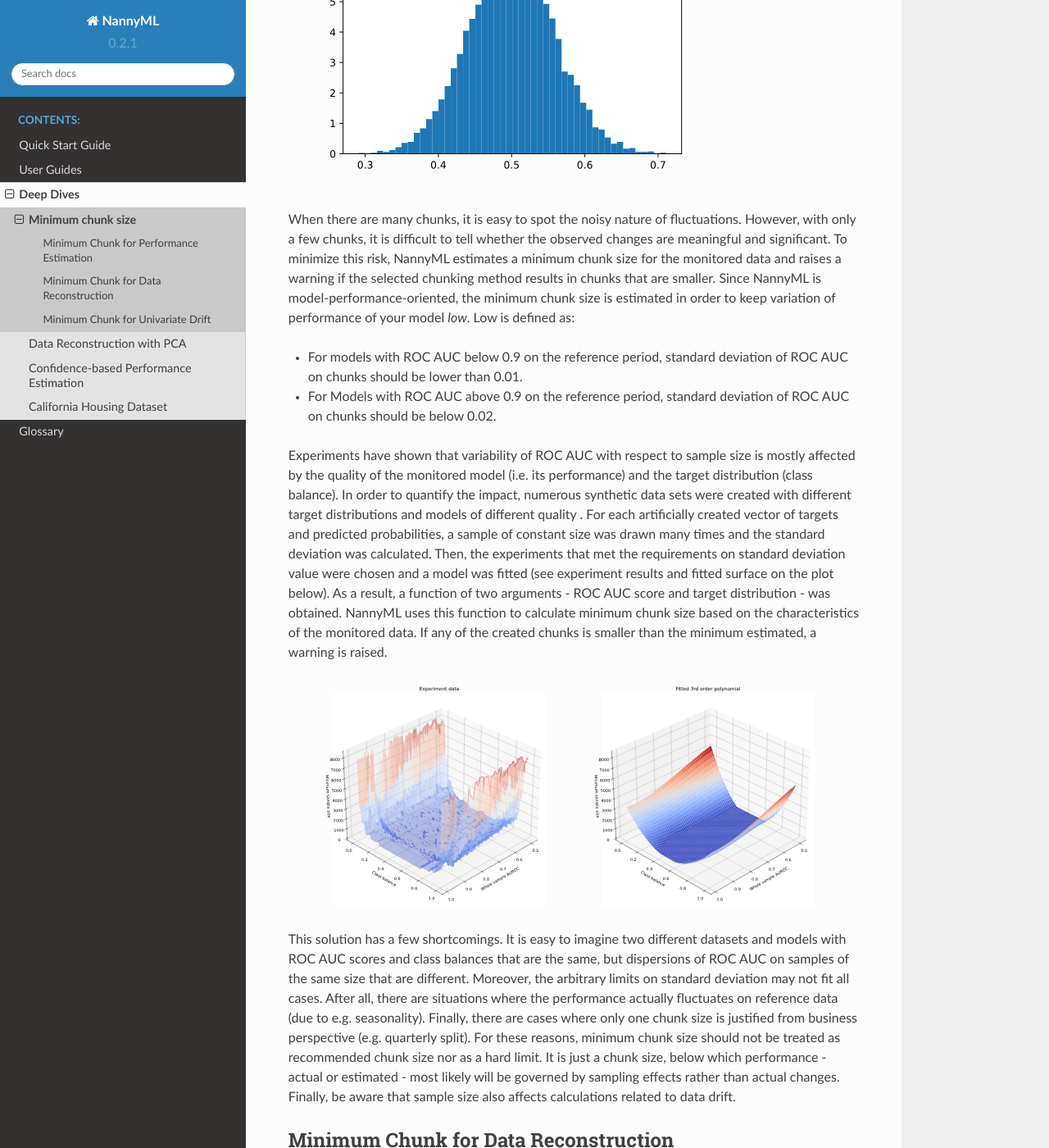
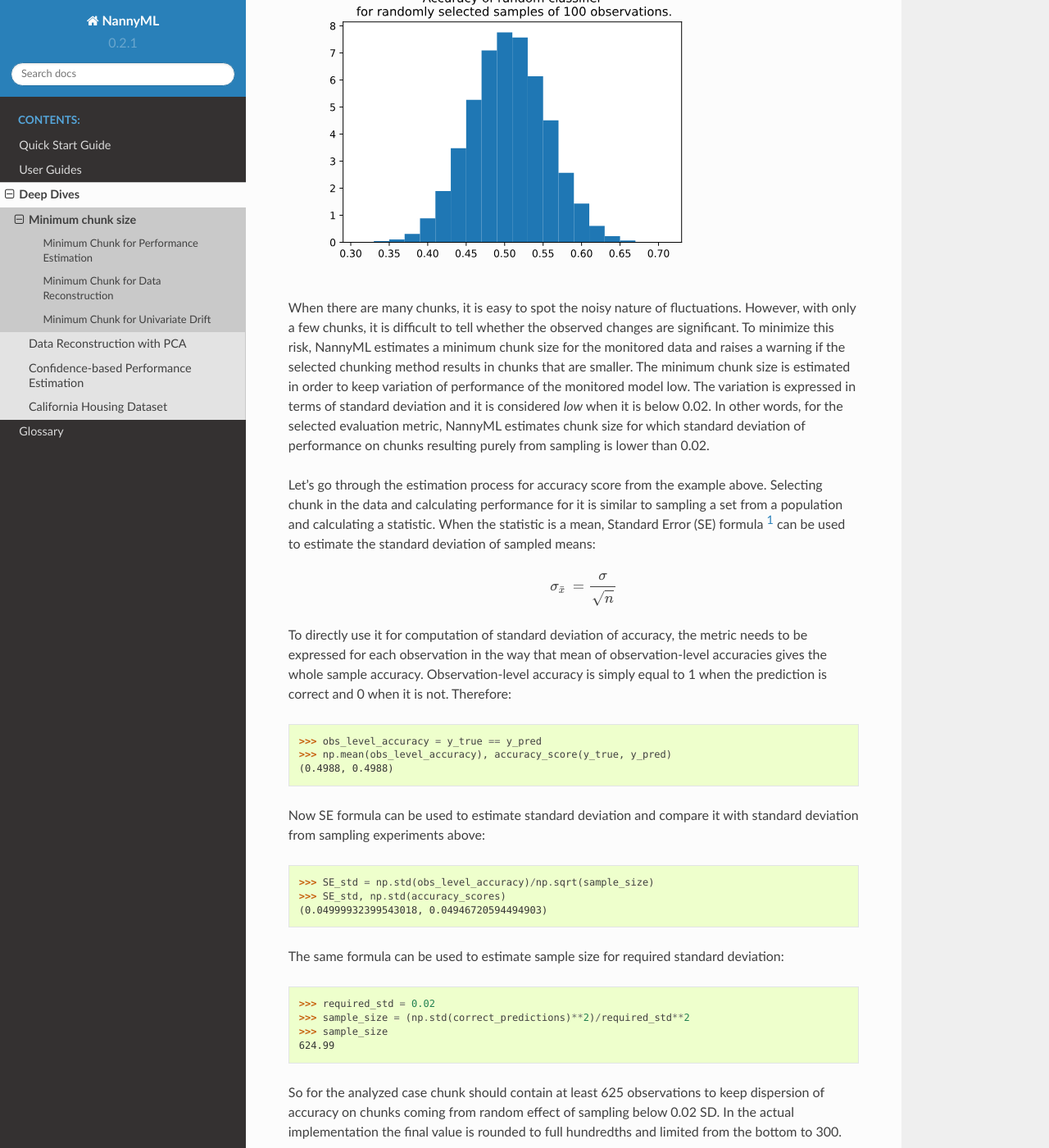
Before and after one commit to NannyML/nannyml, a Sphinx documentation site: the page built from docs/deep_dive/minimum_chunk_size.rst, in a window 1280 px wide and 1400 px high, scrolled down 1038 px. Shown: the whole window at 82% size. Built offline with Sphinx 7.4.7 and the Read the Docs theme 2.0.0, drawn with Linux system fonts in a browser that asks for light colours; pages that are not in the unit, such as notebooks, are missing from menus; some of the changed text lies outside the part shown.

Commit message:
update docs on minimum chunk size

```diff
--- a/docs/deep_dive/minimum_chunk_size.rst
+++ b/docs/deep_dive/minimum_chunk_size.rst
@@ -21,49 +21,98 @@ Minimum Chunk for Performance Estimation
 When the chunk size is small
 **what looks like a significant drop in performance of the monitored model may be only a sampling effect**.
 To better understand that, have a look at the histogram below.
-It shows dispersion of ROC AUC for a random model predicting a random binary target (which by definition should be 0.5) for
-a sample of 100 observations. It is not uncommon to get ROC AUC of 0.65 for some samples.
+It shows dispersion of accuracy for a random model predicting a random binary target (which by definition should be 0.5)
+for a sample of 100 observations. It is not uncommon to get accuracy of 0.6 for some samples. The effect is even
+stronger for more complex metrics like AUROC.
 
 .. code-block:: python
 
     >>> import numpy as np
     >>> import matplotlib.pyplot as plt
-    >>> from sklearn.metrics import roc_auc_score
+    >>> from sklearn.metrics import accuracy_score
     >>>
     >>> sample_size = 100
-    >>> roc_aucs = []
+    >>> dataset_size = 10_000
+    >>> # random model
+    >>> y_true = np.random.binomial(1, 0.5, dataset_size)
+    >>> y_pred = np.random.binomial(1, 0.5, dataset_size)
+    >>> accuracy_scores = []
     >>>
     >>> for experiment in range(10_000):
-    >>>     y_trues = np.random.binomial(1, 0.5, sample_size) # balanced dataset
-    >>>     y_pred_probas = np.random.beta(0.5,0.5, sample_size) # beta distribution of y_pred_proba
-    >>>     roc_aucs.append(roc_auc_score(y_trues, y_pred_probas))
+    >>>     subset_indexes = np.random.choice(dataset_size, sample_size, replace=False) # get random indexes
+    >>>     y_true_subset = y_true[subset_indexes]
+    >>>     y_pred_subset = y_pred[subset_indexes]
+    >>>     accuracy_scores.append(accuracy_score(y_true_subset, y_pred_subset))
     >>>
-    >>> plt.hist(roc_aucs, bins=50, density=True)
-    >>> plt.title("ROC AUC of random classifier\n for randomly selected samples of 100 observations.");
+    >>> plt.hist(accuracy_scores, bins=20, density=True)
+    >>> plt.title("Accuracy of random classifier\n for randomly selected samples of 100 observations.");
 
-.. image:: ../_static/deep_dive_data_chunks_stability_of_ROC_AUC.svg
+.. image:: ../_static/deep_dive_data_chunks_stability_of_accuracy.svg
     :width: 400pt
 
 When there are many chunks, it is easy to spot the noisy nature of fluctuations. However, with only a few chunks, it
-is difficult to tell whether the observed changes are meaningful and significant. To minimize this risk, NannyML
+is difficult to tell whether the observed changes are significant. To minimize this risk, NannyML
 estimates a minimum chunk size for the monitored data and raises a warning if the selected chunking method results in
-chunks that are smaller. Since NannyML is model-performance-oriented, the minimum chunk size is estimated in order to keep variation of performance of your model *low*. Low is defined as:
+chunks that are smaller. The minimum chunk size is estimated in order to
+keep variation of performance of the monitored model low. The variation is expressed in terms of standard deviation and
+it is considered *low* when it is below 0.02. In other words, for the selected evaluation metric, NannyML
+estimates chunk size for which standard deviation of performance on chunks resulting purely from sampling is lower
+than 0.02.
 
-- For models with ROC AUC below 0.9 on the reference period, standard deviation of ROC AUC on chunks should be lower than 0.01.
-- For Models with ROC AUC above 0.9 on the reference period, standard deviation of ROC AUC on chunks should be below 0.02.
+Let's go through the estimation process for accuracy score from the example above. Selecting chunk in the data and
+calculating performance for it is similar to sampling a set from a population and calculating a statistic. When
+the statistic is a mean, Standard Error (SE) formula [1]_ can be used to estimate the standard deviation of sampled
+means:
 
-Experiments have shown that variability of ROC AUC with respect to sample size is mostly affected by the quality of
-the monitored model (i.e. its performance) and the target distribution (class balance). In order to quantify the
-impact, numerous synthetic data sets were created with different target distributions and models of different quality
-. For each artificially created vector of targets and predicted probabilities, a sample of constant size was drawn
-many times and the standard deviation was calculated. Then, the experiments that met the requirements on standard deviation value were chosen and a model was fitted (see experiment results and fitted surface on the plot below). As a result, a function of two arguments - ROC AUC score and target distribution - was obtained. NannyML uses this function to calculate minimum chunk size based on the characteristics of the monitored data. If any of the created chunks is smaller than the minimum estimated, a warning is raised.
+    .. math::
+        {\sigma }_{\bar {x}}\ ={\frac {\sigma }{\sqrt {n}}}
 
-.. image:: ../_static/deep_dive_data_chunks_minimum_chunk_size.svg
-    :width: 800pt
+To directly use it for computation of standard deviation of accuracy, the metric needs to be expressed for each
+observation in the way that mean of observation-level accuracies gives the whole sample accuracy. Observation-level
+accuracy is simply equal to 1 when the prediction is correct and 0 when it is not. Therefore:
 
-This solution has a few shortcomings. It is easy to imagine two different datasets and models with ROC AUC scores and
-class balances that are the same, but dispersions of ROC AUC on samples of the same size that are different. Moreover, the arbitrary limits on standard deviation may not fit all cases. After all, there are situations where the performance actually fluctuates on reference data (due to e.g. seasonality). Finally, there are cases where only one chunk size is justified from business perspective (e.g. quarterly split). For these reasons, minimum chunk size should not be treated as recommended chunk size nor as a hard limit. It is just a chunk size, below which performance - actual or estimated - most likely will be governed by sampling effects rather than actual changes. Finally, be aware that sample size also affects calculations related to data drift.
+.. code-block:: python
 
+    >>> obs_level_accuracy = y_true == y_pred
+    >>> np.mean(obs_level_accuracy), accuracy_score(y_true, y_pred)
+    (0.4988, 0.4988)
+
+Now SE formula can be used to estimate standard deviation and compare it with standard deviation from sampling
+experiments
+above:
+
+.. code-block:: python
+
+    >>> SE_std = np.std(obs_level_accuracy)/np.sqrt(sample_size)
+    >>> SE_std, np.std(accuracy_scores)
+    (0.04999932399543018, 0.04946720594494903)
+
+The same formula can be used to estimate sample size for required standard deviation:
+
+.. code-block:: python
+
+    >>> required_std = 0.02
+    >>> sample_size = (np.std(correct_predictions)**2)/required_std**2
+    >>> sample_size
+    624.99
+
+So for the analyzed case chunk should contain at least 625 observations to keep dispersion of
+accuracy on chunks coming from random effect of sampling below 0.02 SD. In the actual implementation the final value
+is rounded to full hundredths and limited from the bottom to 300.
+
+Generally SE formula gives the exact value when:
+
+    * standard deviation of the population is known,
+    * samples are statistically independent.
+
+Both of these requirements are in fact violated. When data is split into chunks it is not sampled from population -
+it comes from a finite set. Therefore standard deviation of **population** is unknown. Moreover, chunks are not
+independent - observations in chunks are selected chronologically, not randomly. They are drawn *without replacement* (the same observation
+cannot be selected twice). Nevertheless, this approach provides estimation with good enough precision for our use
+case while keeping the computation time very low.
+
+Estimation of minimum chunk size for other metrics, such as AUROC, precision, recall etc. is performed in similar
+manner.
 
 Minimum Chunk for Data Reconstruction
 =====================================
@@ -86,3 +135,8 @@ To ensure that there is no significant noise present in :ref:`Univariate Drift D
 the recommended minimum chunk size is 500. It is a rule of thumb
 choice that should cover most common cases. A better suggestion could be derived by inspecting the data used
 for Univariate Drift detection but at the cost of increased computation time.
+
+
+**References**
+
+.. [1] https://en.wikipedia.org/wiki/Standard_error
```
Also changed, not shown: docs/_static/deep_dive_data_chunks_stability_of_ROC_AUC.svg (deleted), docs/_static/deep_dive_data_chunks_stability_of_accuracy.svg (added).
